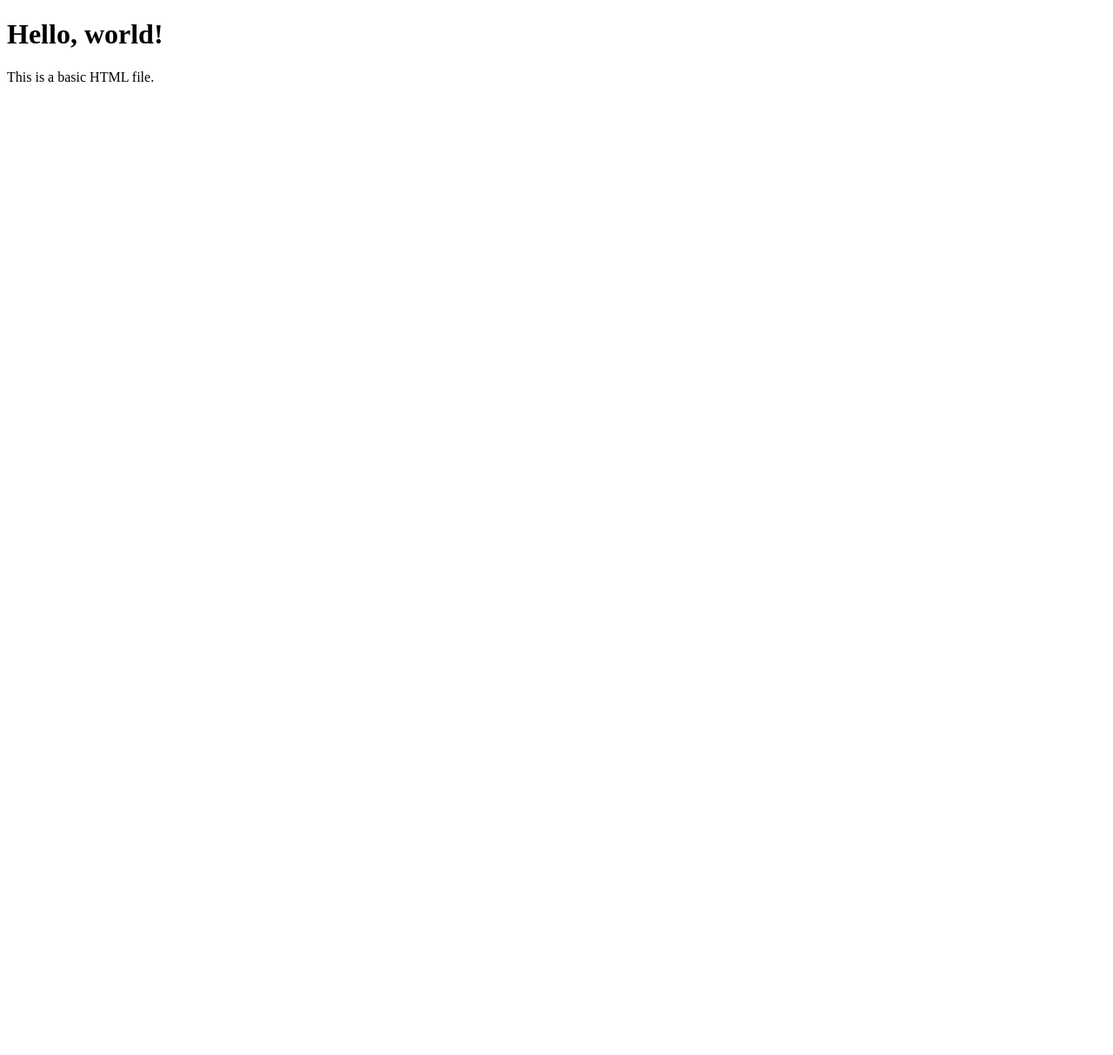
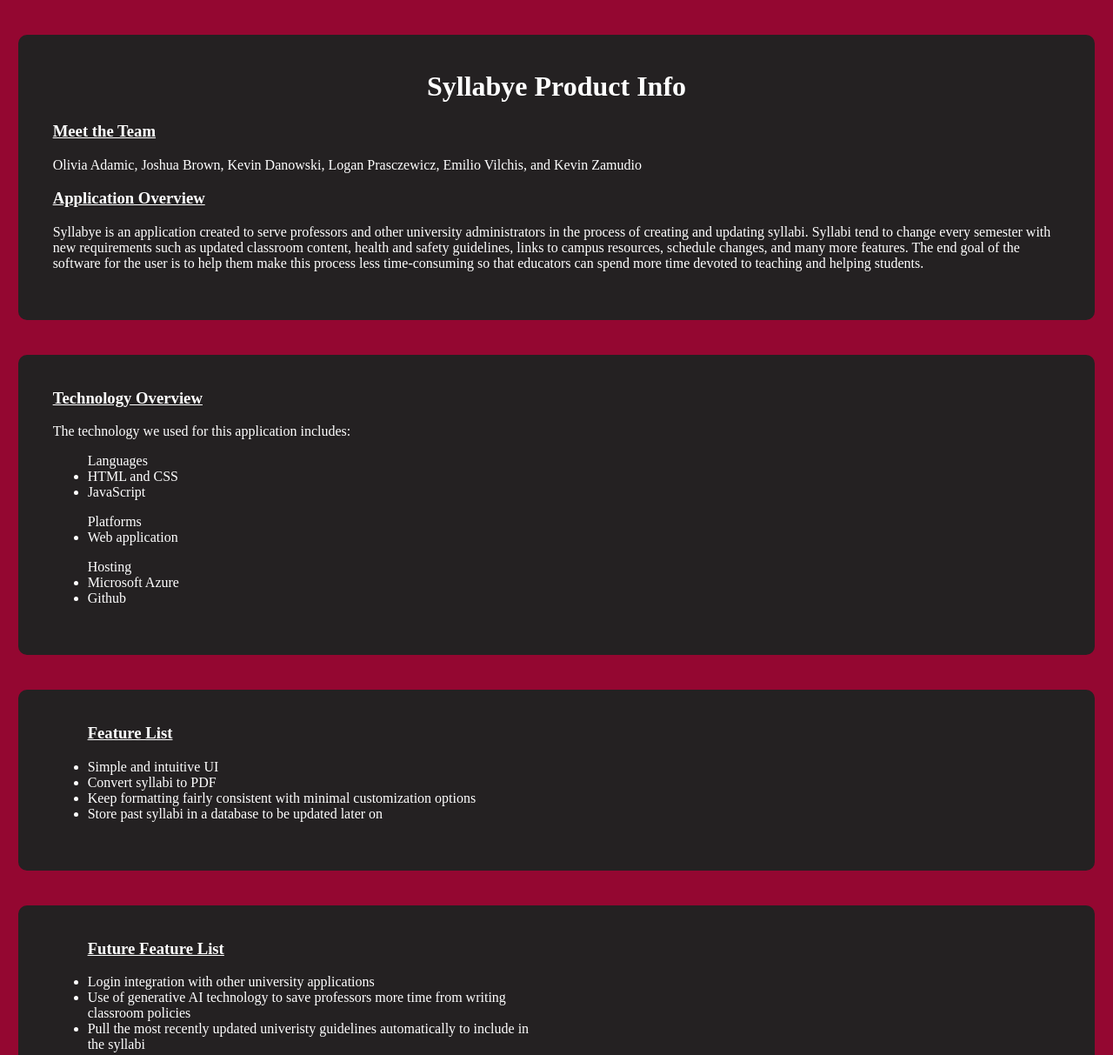
Before and after one commit to TheKrabbyPatties/syllabye-product-proposal, a plain HTML site: page index.html in a window 1280 px wide. Shown: the top 1213 px of the page at 87% size. Before the commit the page ends 800 px from the top, so only its background shows below. Drawn offline with Linux system fonts and the light colour scheme.

Commit message:
first draft of product page

```diff
--- a/index.html
+++ b/index.html
@@ -3,10 +3,76 @@
 <head>
     <meta charset="UTF-8">
     <meta name="viewport" content="width=device-width, initial-scale=1.0">
-    <title>My Basic HTML Page</title>
+    <link rel="stylesheet" href="styles.css">
+    <script src="index.js"></script>
+    <title>Syllabye Product Info</title>
 </head>
 <body>
-    <h1>Hello, world!</h1>
-    <p>This is a basic HTML file.</p>
+    <div class="container">
+    <h1>Syllabye Product Info</h1>
+
+    <h3>Meet the Team</h3>
+    <p>Olivia Adamic, Joshua Brown, Kevin Danowski, Logan Prasczewicz, Emilio Vilchis, and Kevin Zamudio</p>
+
+    <h3>Application Overview</h3>
+    <p>Syllabye is an application created to serve professors and other university administrators in the process of creating and updating syllabi.
+        Syllabi tend to change every semester with new requirements such as updated classroom content, health and safety guidelines, links to campus resources, schedule changes, and many more features.
+        The end goal of the software for the user is to help them make this process less time-consuming so that educators can spend more time devoted to teaching and helping students.
+
+    </p>
+    </div>
+
+    <div class="container2">
+    <h3>Technology Overview</h3>
+    <p>The technology we used for this application includes:</p>
+        <ul>Languages
+            <li>HTML and CSS</li>
+            <li>JavaScript</li>
+        </ul>
+        <ul>Platforms
+            <li>Web application</li>
+        </ul>
+        <ul>Hosting
+            <li>Microsoft Azure</li>
+            <li>Github</li>
+        </ul>
+    </div>
+
+    <div class="container2">
+    <ul><h3>Feature List</h3>
+        <li>Simple and intuitive UI</li>
+        <li>Convert syllabi to PDF</li>
+        <li>Keep formatting fairly consistent with minimal customization options</li>
+        <li>Store past syllabi in a database to be updated later on</li>
+    </ul>
+    </div>
+
+    <div class="container2">
+    <ul><h3>Future Feature List </h3>
+        <li>Login integration with other university applications</li>
+        <li>Use of generative AI technology to save professors more time from writing classroom policies</li>
+        <li>Pull the most recently updated univeristy guidelines automatically to include in the syllabi</li>
+    </ul>
+    </div>
+
+    <div class="container2">
+    <ul><h3>Basic Technical Features</h3>
+        <li>Proficiency in creating an intuitive website with HTML, CSS, and JavaScript</li>
+        <li>Deploying and hosting the website with Microsoft Azure and Github</li>
+        <li>Creating server side pages using Node.js and Express to handle additional tasks separately</li>
+    </ul>
+    </div>
+
+    <div class="container2">
+    <ul><h3>Advanced Technical Features</h3>
+        <li>Converting from text-based user inputs to PDFs that can be downloaded and printed</li>
+        <li>Adding more customization features such as additional fonts, font-sizes, and custom banners for academic departments</li>
+        <li>Ability to store past syllabi in a database to be easily modified later</li>
+    </ul>
+    </div>
+
+    <p class="p2">This proposal was last updated on: 3/25/24</p>
+
+
 </body>
 </html>
--- /dev/null
+++ b/styles.css
@@ -0,0 +1,64 @@
+body {
+    background-color: #940731;
+}
+
+p, h1, h3, ul{
+    color: #ffffff;
+}
+
+p {
+    text-align: left;
+}
+
+.p2{
+    text-align: center;
+}
+
+h1 {
+    text-align: center;
+}
+
+h3 {
+    text-align:left;
+    text-decoration: underline;
+}
+
+
+
+.container {
+
+    overflow: hidden;
+    background-color:#242122;
+    color:rgb(54, 54, 55);
+    margin-top:40px;
+    margin-left: 1%;
+    margin-right: 1%;
+    margin-bottom:40px;
+    padding-bottom: 40px;
+    border-radius: 10px;
+    padding-left:40px;
+    padding-right:40px;
+    padding-top: 20px;
+    text-align: center;
+    /* max-width: 100ch;  */
+
+}
+
+.container2 {
+
+    overflow: hidden;
+    background-color:#242122;
+    color:rgb(54, 54, 55);
+    margin-top:40px;
+    margin-left: 1%;
+    margin-right: 1%;
+    margin-bottom:40px;
+    padding-bottom: 40px;
+    border-radius: 10px;
+    padding-left:40px;
+    padding-right:50%;
+    padding-top: 20px;
+    text-align: left;
+    /* max-width: 100ch;  */
+
+}
```
Also changed, not shown: index.js (added).
